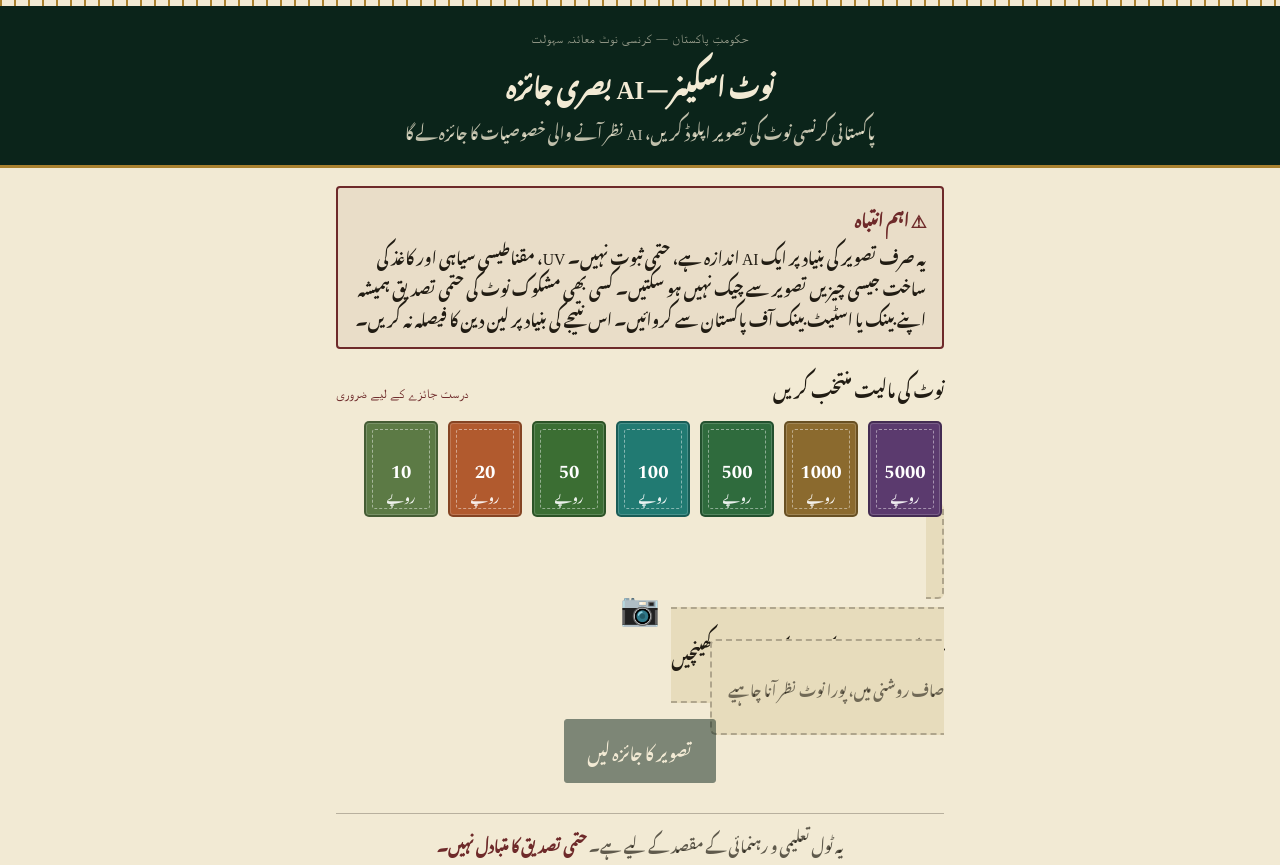
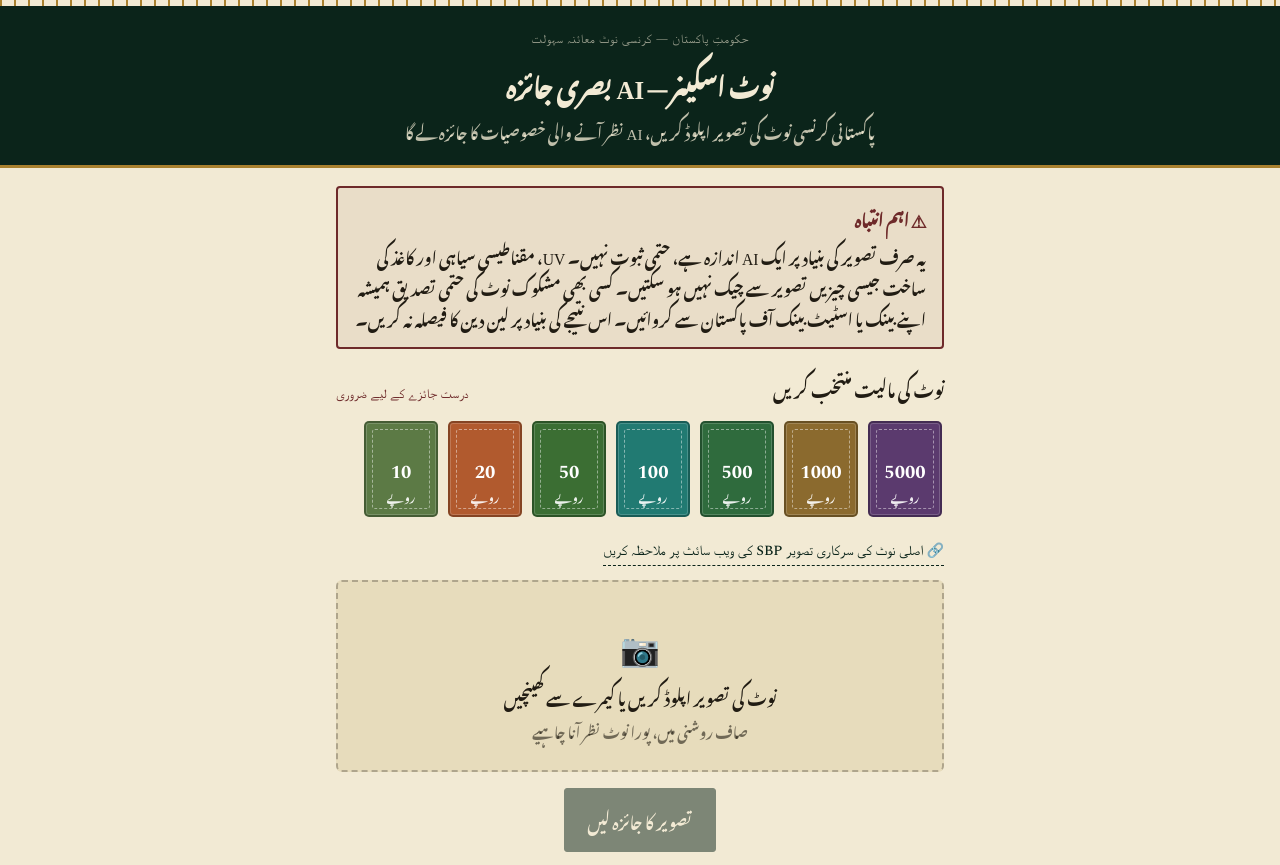
Before and after one commit to sajjadrate-max/NoteCheck-PK, a website: page index.html in a window 1280 px wide. Shown: the top 865 px of the page. Drawn offline with nearby package versions, Linux system fonts and the light colour scheme; a web font is replaced by a local one.

Commit message:
Add files via upload

```diff
--- a/index.html
+++ b/index.html
@@ -71,6 +71,12 @@
     display:flex; gap:10px; overflow-x:auto; padding: 4px 2px 12px;
     scrollbar-width: thin;
   }
+  .ref-link{
+    display:inline-block; font-family:'Spectral', serif; font-size:0.88rem;
+    color: var(--green-deep); text-decoration:none; border-bottom:1px dashed var(--green-deep);
+    margin-bottom:6px;
+  }
+  .ref-link:hover{ color: var(--gold); border-color: var(--gold); }
   .denom-chip{
     flex: 0 0 auto; width:74px; height:96px; border-radius:5px;
     position:relative; cursor:pointer; color:#fff;
@@ -110,6 +116,10 @@
   .light-panel{ padding: 18px 16px; }
 
   .upload-panel{
+    display:flex;
+    flex-direction:column;
+    align-items:center;
+    justify-content:center;
     border:2px dashed var(--line);
     border-radius:6px;
     padding: 26px 16px;
@@ -118,10 +128,12 @@
     cursor:pointer;
     transition: border-color .2s ease;
     margin-top: 8px;
+    width:100%;
   }
   .upload-panel:hover{ border-color: var(--gold); }
   .upload-panel input{ display:none; }
-  .upload-icon{ font-size:2rem; display:block; margin-bottom:8px; }
+  .upload-icon{ font-size:2rem; margin-bottom:8px; }
+  .upload-panel .main-text{ font-size:1rem; margin-bottom:4px; }
   .upload-panel .hint{ font-size:0.88rem; color:rgba(33,28,19,0.6); }
 
   .preview-wrap{ margin-top:16px; text-align:center; }
@@ -225,11 +237,12 @@
       <div class="denom-chip d20" data-value="20" role="option" tabindex="0"><span class="val">20</span><span class="cur">روپے</span></div>
       <div class="denom-chip d10" data-value="10" role="option" tabindex="0"><span class="val">10</span><span class="cur">روپے</span></div>
     </div>
+    <a class="ref-link" href="https://www.sbp.org.pk" target="_blank" rel="noopener">🔗 اصلی نوٹ کی سرکاری تصویر SBP کی ویب سائٹ پر ملاحظہ کریں</a>
   </div>
 
   <label class="upload-panel" id="uploadPanel">
     <span class="upload-icon">📷</span>
-    <span>نوٹ کی تصویر اپلوڈ کریں یا کیمرے سے کھینچیں</span><br>
+    <span class="main-text">نوٹ کی تصویر اپلوڈ کریں یا کیمرے سے کھینچیں</span>
     <span class="hint">صاف روشنی میں، پورا نوٹ نظر آنا چاہیے</span>
     <input type="file" id="fileInput" accept="image/*" capture="environment">
   </label>
@@ -245,7 +258,7 @@
     </div>
     <label class="upload-panel light-panel" id="lightUploadPanel">
       <span class="upload-icon">🔦</span>
-      <span>روشنی کے سامنے کی تصویر شامل کریں</span><br>
+      <span class="main-text">روشنی کے سامنے کی تصویر شامل کریں</span>
       <span class="hint">اختیاری، لیکن سفارش کی جاتی ہے</span>
       <input type="file" id="lightFileInput" accept="image/*" capture="environment">
     </label>
```
